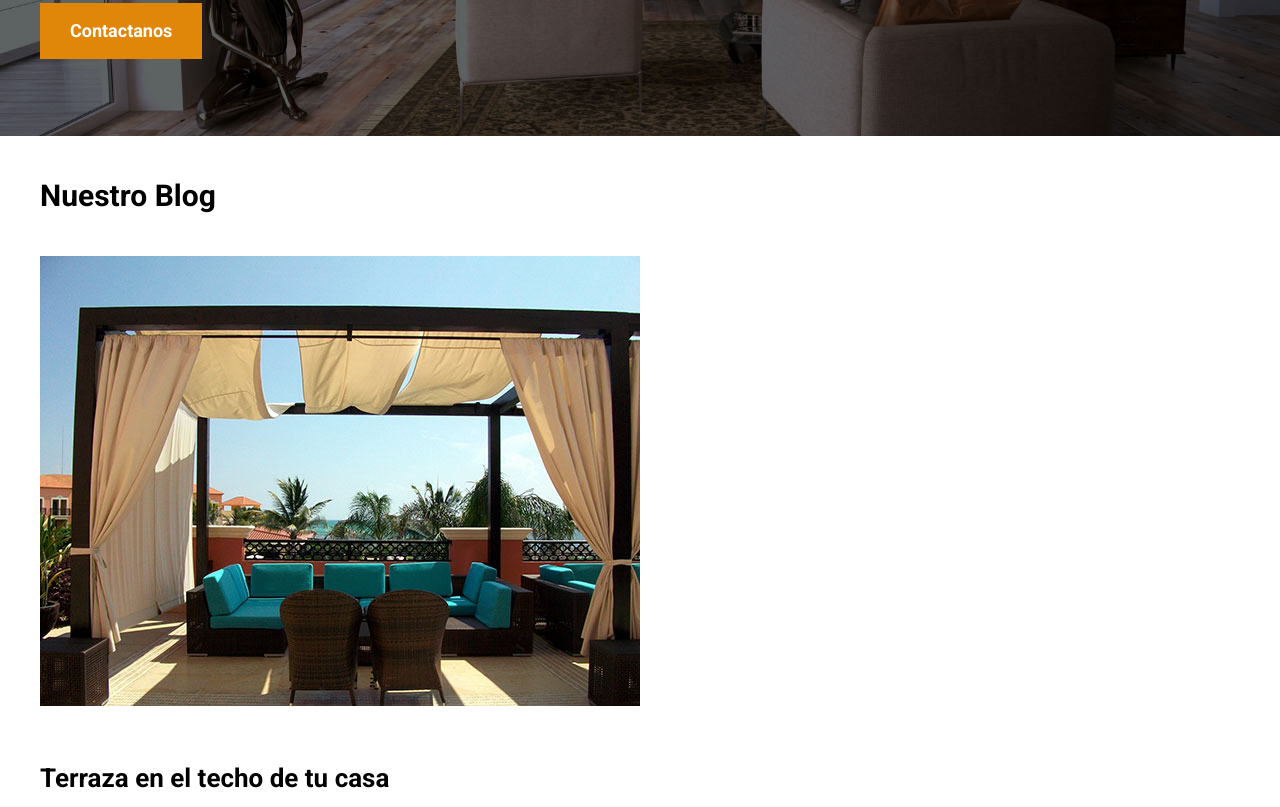
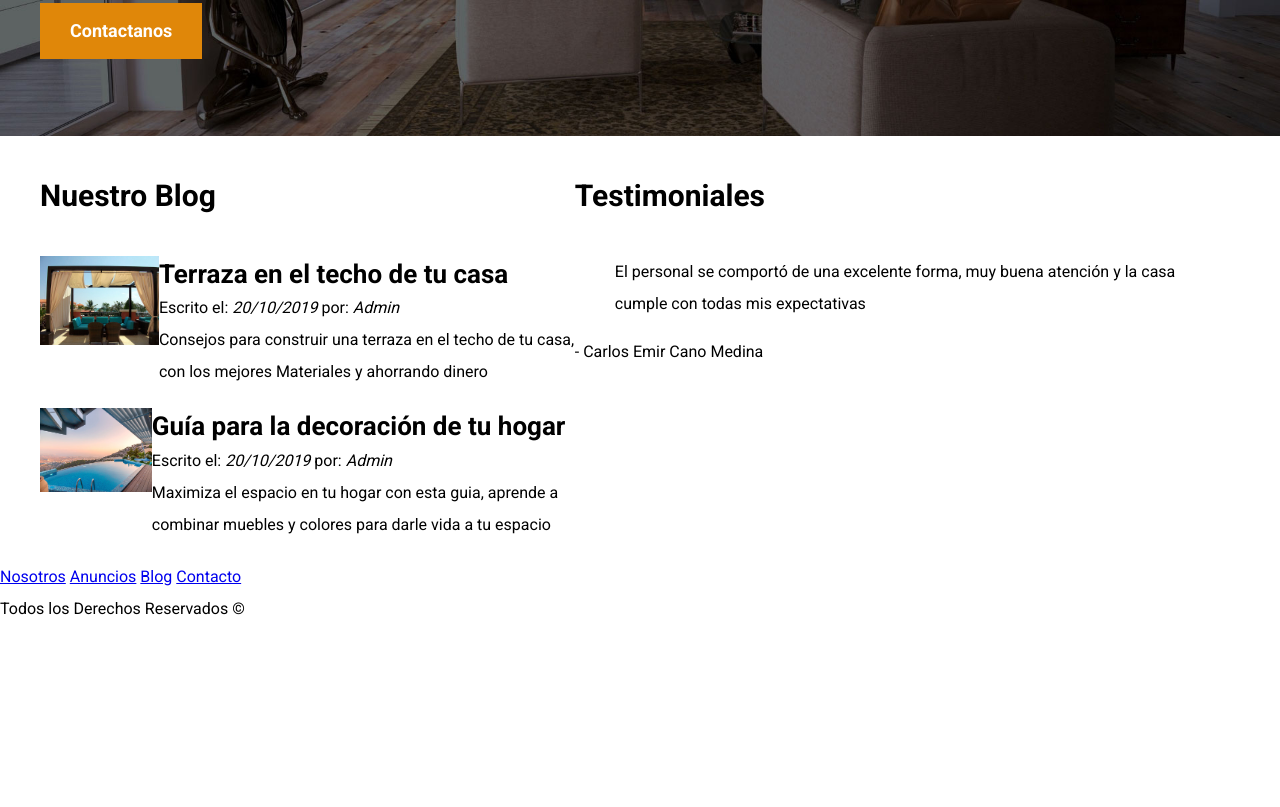
Before and after one commit to Unkinder/BIENESRAICES, a plain HTML site: page index.html in a window 1280 px wide. Shown: the part 2473-3280 px from the top of the page. After the commit the page ends 3098 px from the top, so only its background shows below. Drawn offline with Linux system fonts and the light colour scheme.

Commit message:
Nuestro Blog

```diff
--- a/css/styles.css
+++ b/css/styles.css
@@ -206,3 +206,37 @@ h4{
 .contenido-contacto p{
     font-size: 1.8rem;
 }
+
+/**Seccion Inferior**/
+
+.seccion-inferior{
+    display: flex;
+    justify-content: space-between;
+}
+
+.seccion-inferior .blog{
+    flex-basis: 60%;
+}
+
+.seccion-inferior .testimoniales{
+    flex-basis: calc(40%-2rem);
+}
+
+.entrada-blog{
+    display: flex;
+    justify-content: space-between;
+    margin-bottom: 2rem;
+}
+
+.entrada-blog .imagen{
+    flex-basis: 40%;
+}
+
+.entrada-blog  .texto-entrada{
+    flex-basis: calc(60%-3rem);
+}
+
+.texto-entrada h4{
+    margin: 0;
+    line-height: 1.4;
+}
--- a/index.html
+++ b/index.html
@@ -218,29 +218,51 @@
 
 <div class="seccion-inferior contenedor">
 
-    <section>
+    <section class="blog">
 
         <h3>Nuestro Blog</h3>
 
-    <article>
+        <article class="entrada-blog">
+
+            <div class="imagen">
+
                 <img src="img/blog1.jpg" alt="Entrada de blog">
+
+            </div>
+
+            <div class="texto-entrada">
+
                 <h4>Terraza en el techo de tu casa</h4>
                     <p>Escrito el: <em>20/10/2019</em> por: <em>Admin</em></p>
                     <p>Consejos para construir una terraza en el techo de tu casa, con los mejores
                     Materiales y ahorrando dinero</p>
+
+            </div>
+
         </article>
 
-    <article>
+        <article class="entrada-blog">
+
+            <div class="imagen">
+
                 <img src="img/blog2.jpg" alt="Entrada de blog">
+
+            </div>
+
+            <div class="texto-entrada">
+
                 <h4>Guía para la decoración de tu hogar</h4>
                 <p>Escrito el: <em>20/10/2019</em> por: <em>Admin</em></p>
                 <p>Maximiza el espacio en tu hogar con esta guia, aprende a combinar muebles y
                 colores para darle vida a tu espacio</p>
+
+            </div>
+
         </article>
 
     </section>
 
-<section>
+    <section class="testimoniales">
 
         <h3>Testimoniales</h3>
 
```
Lines whose indentation alone changed are shown as unchanged.
